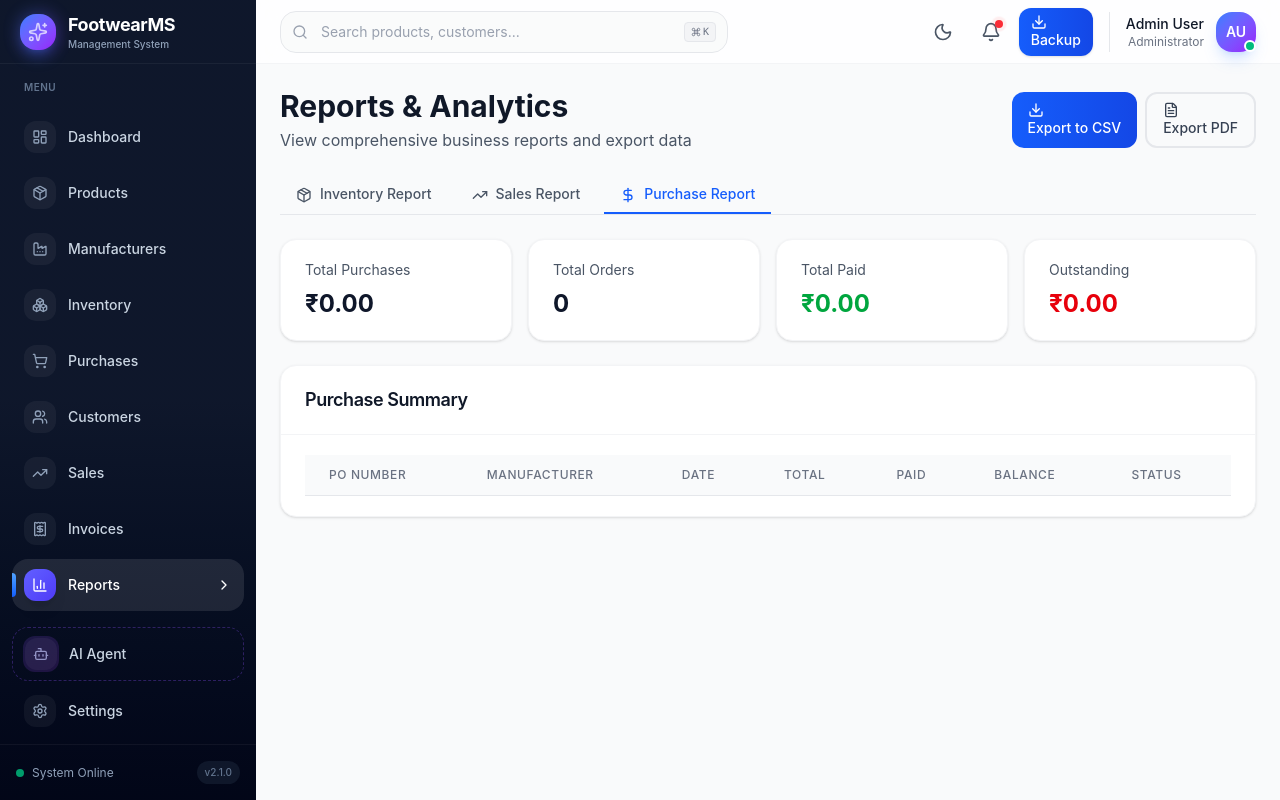
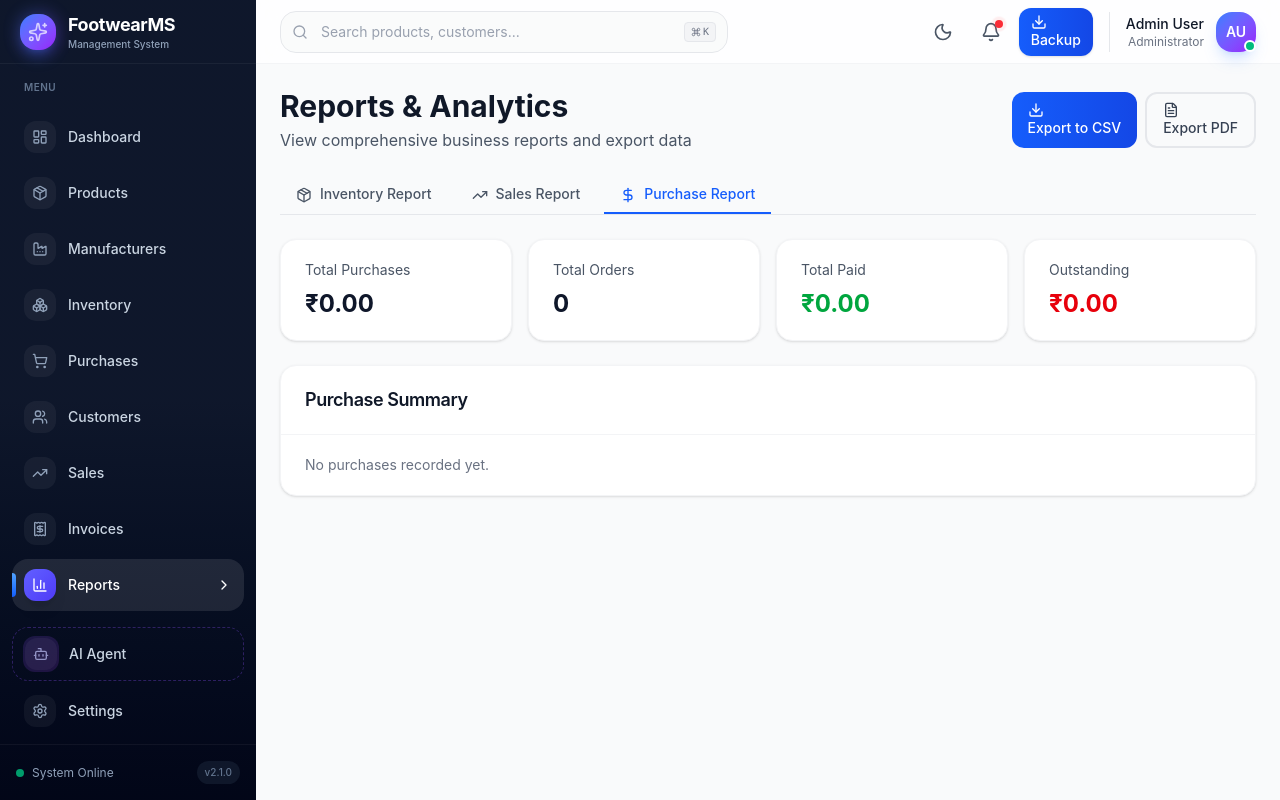
Before and after one commit to varunisrani/footwearms, a Next.js app: page /reports in a window 1280 px wide. Both pictures are taken after a click on the button "Purchase Report". Built offline with nearby package versions, Linux system fonts and the light colour scheme.

Commit message:
Add empty states to reports tables

```diff
--- a/app/reports/page.tsx
+++ b/app/reports/page.tsx
@@ -246,6 +246,9 @@ export default function ReportsPage() {
               <CardTitle className="text-base md:text-lg">Stock Valuation Report</CardTitle>
             </CardHeader>
             <CardContent>
+              {products.length === 0 ? (
+                <p className="text-sm text-gray-500">No inventory data yet.</p>
+              ) : (
                 <Table>
                   <TableHeader>
                     <TableRow>
@@ -270,6 +273,7 @@ export default function ReportsPage() {
                     ))}
                   </TableBody>
                 </Table>
+              )}
             </CardContent>
           </Card>
         </>
@@ -330,6 +334,9 @@ export default function ReportsPage() {
               <CardTitle className="text-base md:text-lg">Sales Summary</CardTitle>
             </CardHeader>
             <CardContent>
+              {sales.length === 0 ? (
+                <p className="text-sm text-gray-500">No sales recorded yet.</p>
+              ) : (
                 <Table>
                   <TableHeader>
                     <TableRow>
@@ -359,6 +366,7 @@ export default function ReportsPage() {
                     })}
                   </TableBody>
                 </Table>
+              )}
             </CardContent>
           </Card>
         </>
@@ -399,6 +407,9 @@ export default function ReportsPage() {
               <CardTitle className="text-base md:text-lg">Purchase Summary</CardTitle>
             </CardHeader>
             <CardContent>
+              {purchases.length === 0 ? (
+                <p className="text-sm text-gray-500">No purchases recorded yet.</p>
+              ) : (
                 <Table>
                   <TableHeader>
                     <TableRow>
@@ -428,6 +439,7 @@ export default function ReportsPage() {
                     })}
                   </TableBody>
                 </Table>
+              )}
             </CardContent>
           </Card>
         </>
```
Lines whose indentation alone changed are shown as unchanged.
